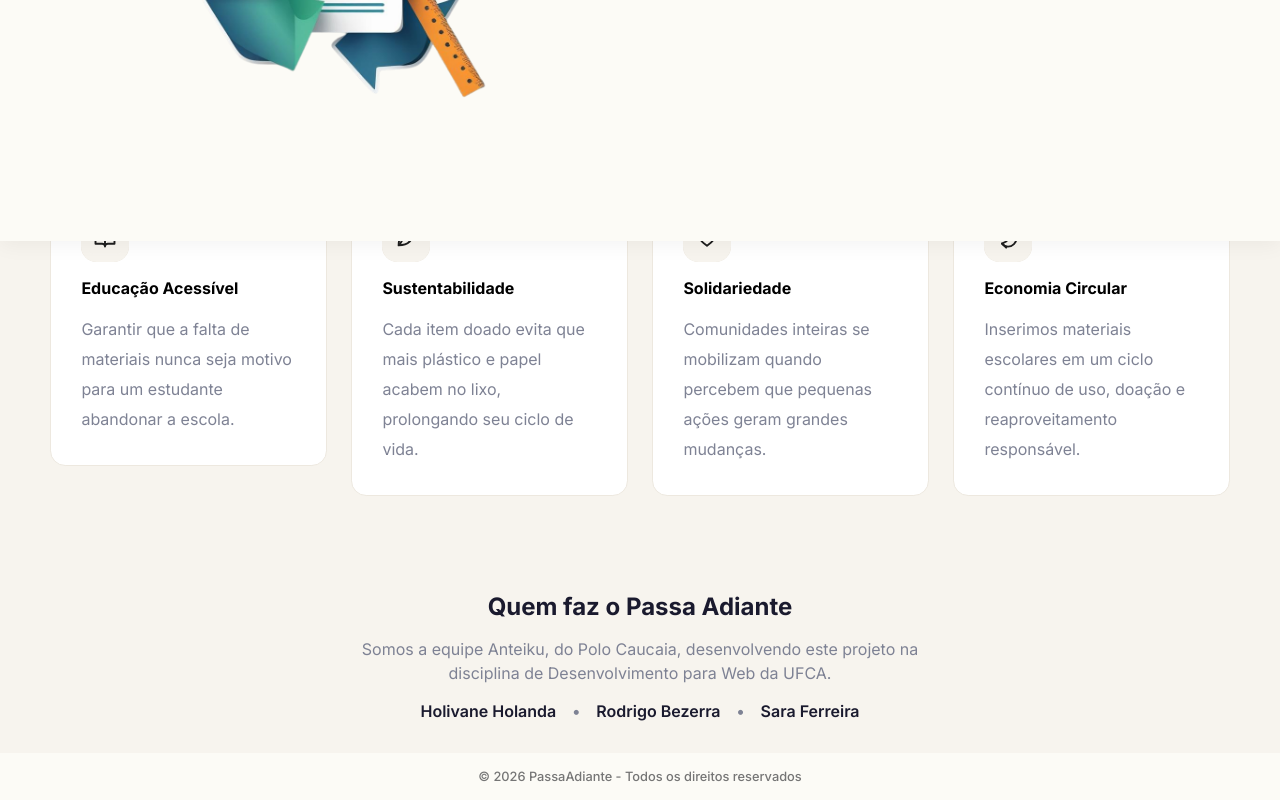
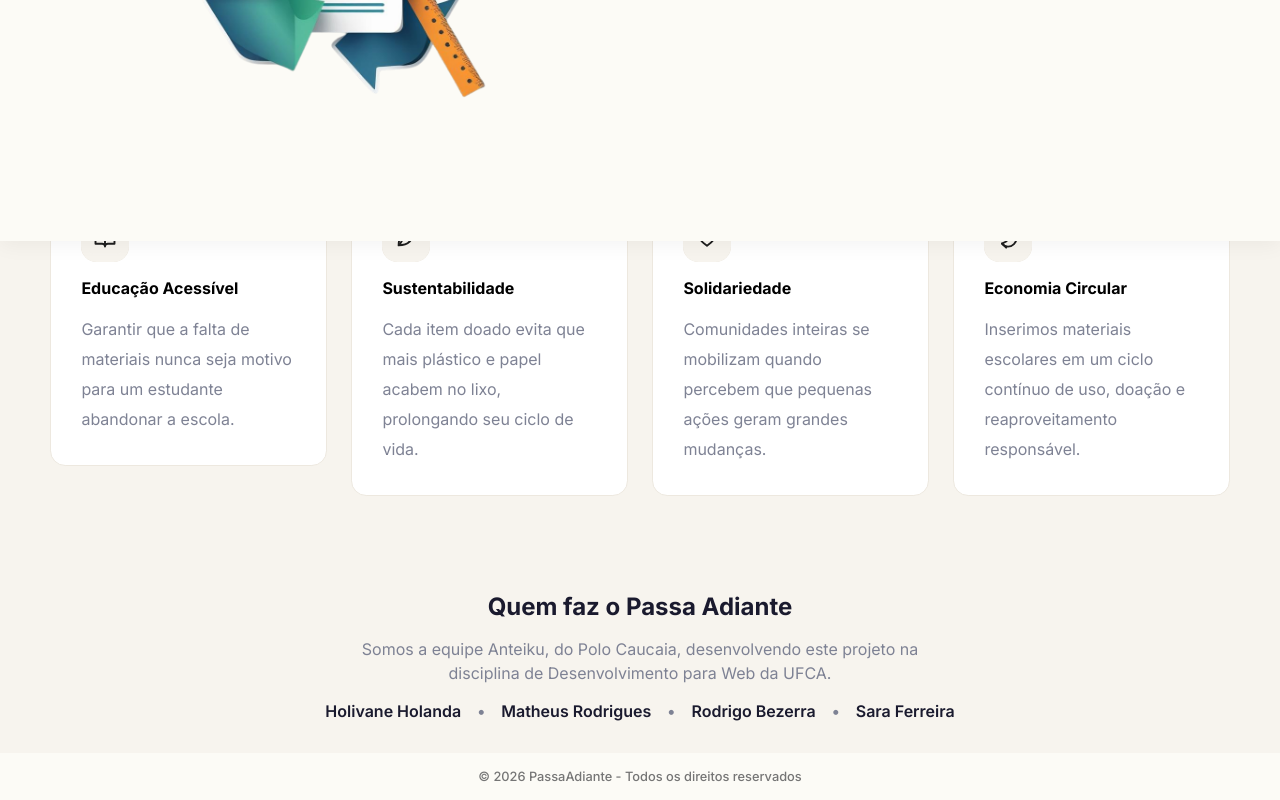
Before and after one commit to Matheus-Rodrigues-EC/Passa-Adiante-ReactJS, a React (Vite) app: page /sobre-o-projeto in a window 1280 px wide. Shown: the part 353-1153 px from the top of the page. Built offline with nearby package versions, Linux system fonts and the light colour scheme.

Commit message:
fix: adicionar Matheus Rodrigues à lista da equipe

```diff
--- a/src/pages/SobreOProjeto.jsx
+++ b/src/pages/SobreOProjeto.jsx
@@ -81,6 +81,7 @@ function SobreOProjeto() {
 
         <ul className="team-section__list">
           <li>Holivane Holanda</li>
+          <li>Matheus Rodrigues</li>
           <li>Rodrigo Bezerra</li>
           <li>Sara Ferreira</li>
         </ul>
```
